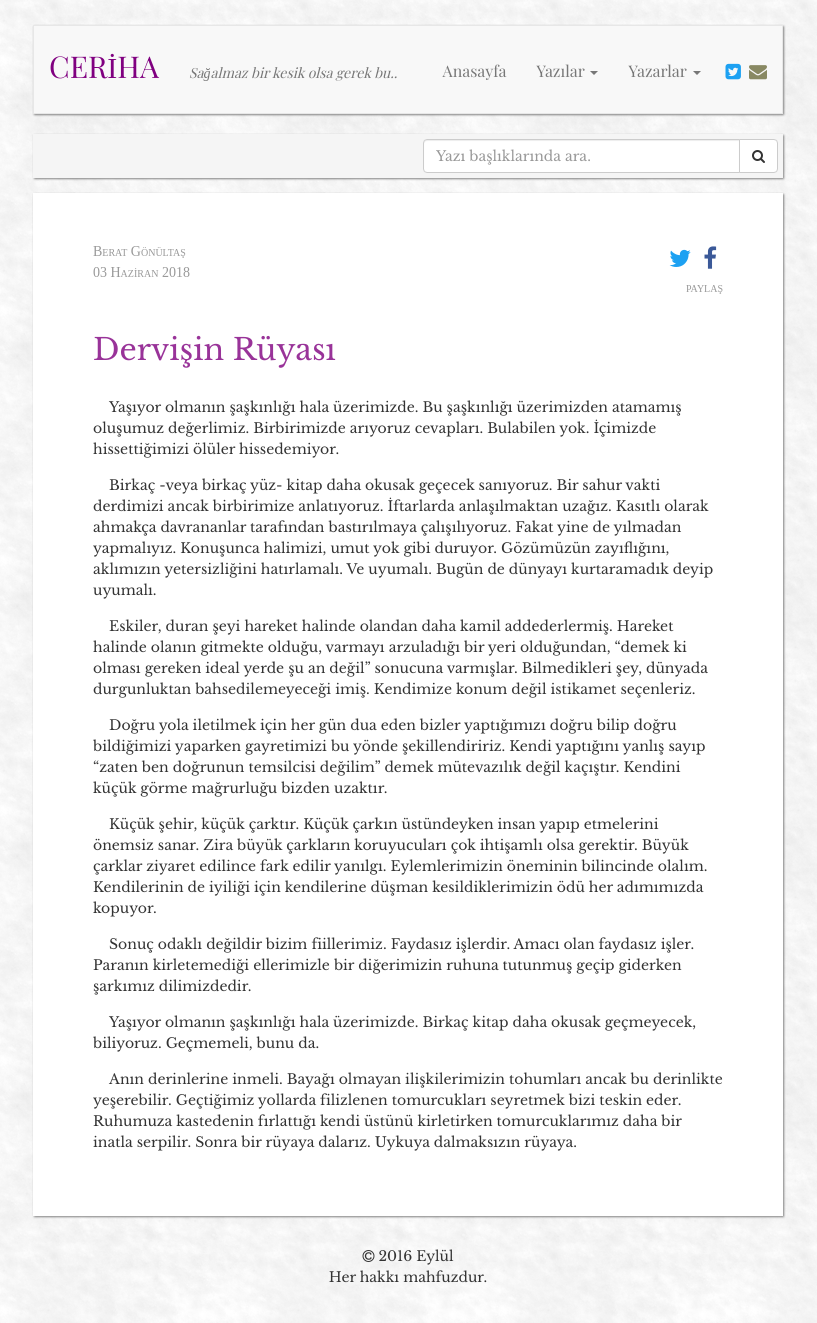
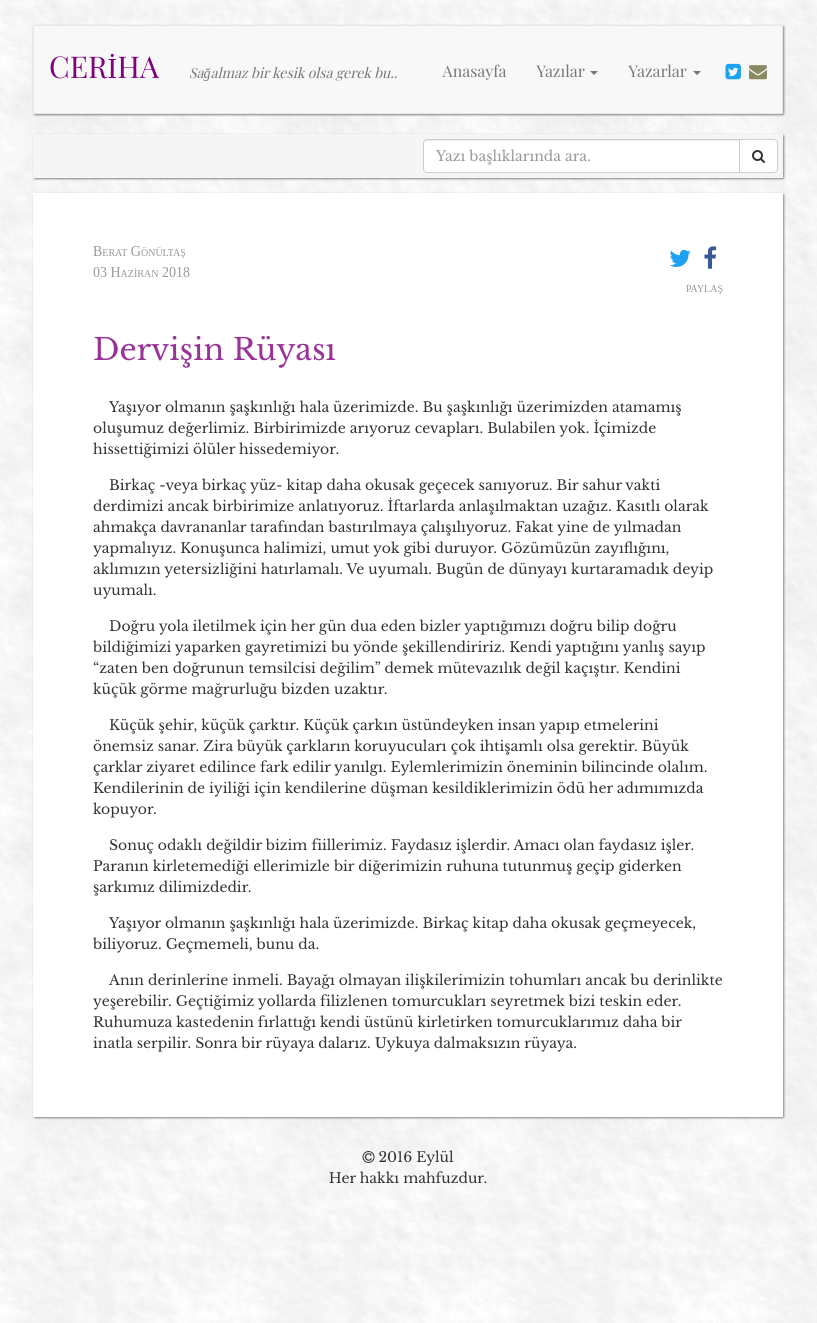
Before and after one commit to muhammedaydogdu/muhammedaydogdu.github.io, a Jekyll site: the page built from _posts/2018-06-03-dervisin-ruyasi.md, in a window 1280 px wide. Shown: the whole page, without its empty margins (232-1049 px from the left). Built offline with Jekyll 4.4.1, drawn with Linux system fonts in a browser that asks for light colours; some web fonts are replaced; after the commit the page ends 1224 px from its top, so only the background shows below that.

Commit message:
Update 2018-06-03-dervisin-ruyasi.md

```diff
--- a/_posts/2018-06-03-dervisin-ruyasi.md
+++ b/_posts/2018-06-03-dervisin-ruyasi.md
@@ -11,8 +11,6 @@ image: dervisin_ruyasi.jpeg
 
 &nbsp;&nbsp;&nbsp;&nbsp;Birkaç -veya birkaç yüz- kitap daha okusak geçecek sanıyoruz. Bir sahur vakti derdimizi ancak birbirimize anlatıyoruz. İftarlarda anlaşılmaktan uzağız. Kasıtlı olarak ahmakça davrananlar tarafından bastırılmaya çalışılıyoruz. Fakat yine de yılmadan yapmalıyız. Konuşunca halimizi, umut yok gibi duruyor. Gözümüzün zayıflığını, aklımızın yetersizliğini hatırlamalı. Ve uyumalı. Bugün de dünyayı kurtaramadık deyip uyumalı.
 
-&nbsp;&nbsp;&nbsp;&nbsp;Eskiler, duran şeyi hareket halinde olandan daha kamil addederlermiş. Hareket halinde olanın gitmekte olduğu, varmayı arzuladığı bir yeri olduğundan, “demek ki olması gereken ideal yerde şu an değil” sonucuna varmışlar. Bilmedikleri şey, dünyada durgunluktan bahsedilemeyeceği imiş. Kendimize konum değil istikamet seçenleriz.
-
 &nbsp;&nbsp;&nbsp;&nbsp;Doğru yola iletilmek için her gün dua eden bizler yaptığımızı doğru bilip doğru bildiğimizi yaparken gayretimizi bu yönde şekillendiririz. Kendi yaptığını yanlış sayıp “zaten ben doğrunun temsilcisi değilim” demek mütevazılık değil kaçıştır. Kendini küçük görme mağrurluğu bizden uzaktır.
 
 &nbsp;&nbsp;&nbsp;&nbsp;Küçük şehir, küçük çarktır. Küçük çarkın üstündeyken insan yapıp etmelerini önemsiz sanar. Zira büyük çarkların koruyucuları çok ihtişamlı olsa gerektir. Büyük çarklar ziyaret edilince fark edilir yanılgı. Eylemlerimizin öneminin bilincinde olalım. Kendilerinin de iyiliği için kendilerine düşman kesildiklerimizin ödü her adımımızda kopuyor.
```
